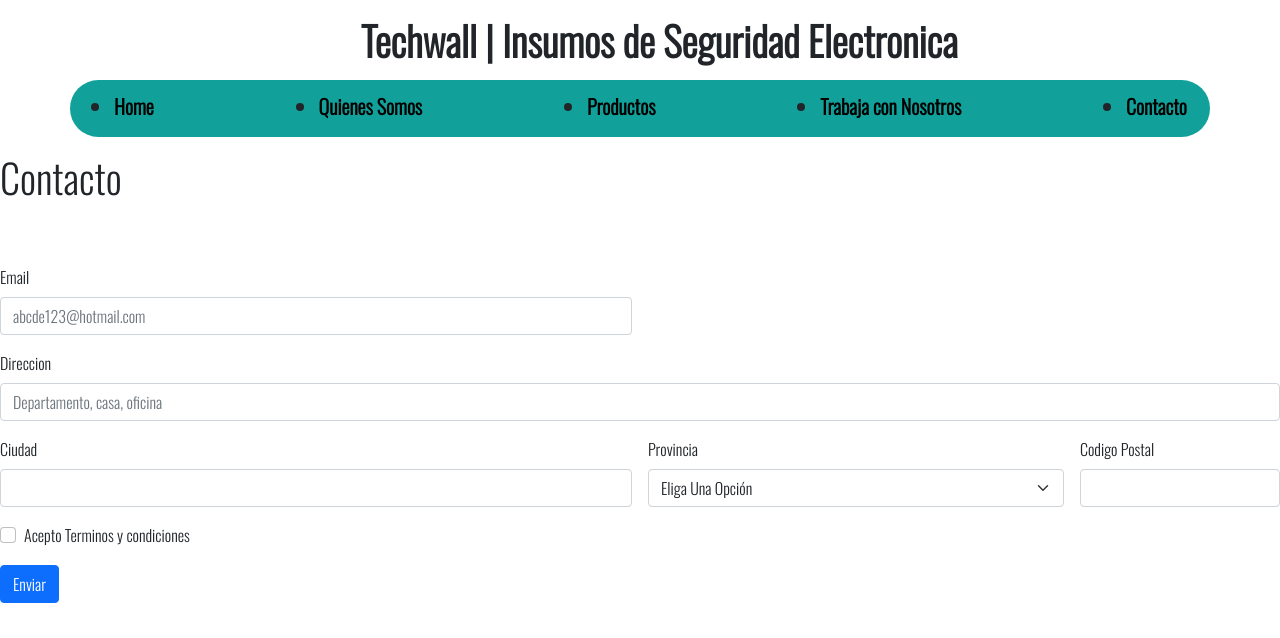
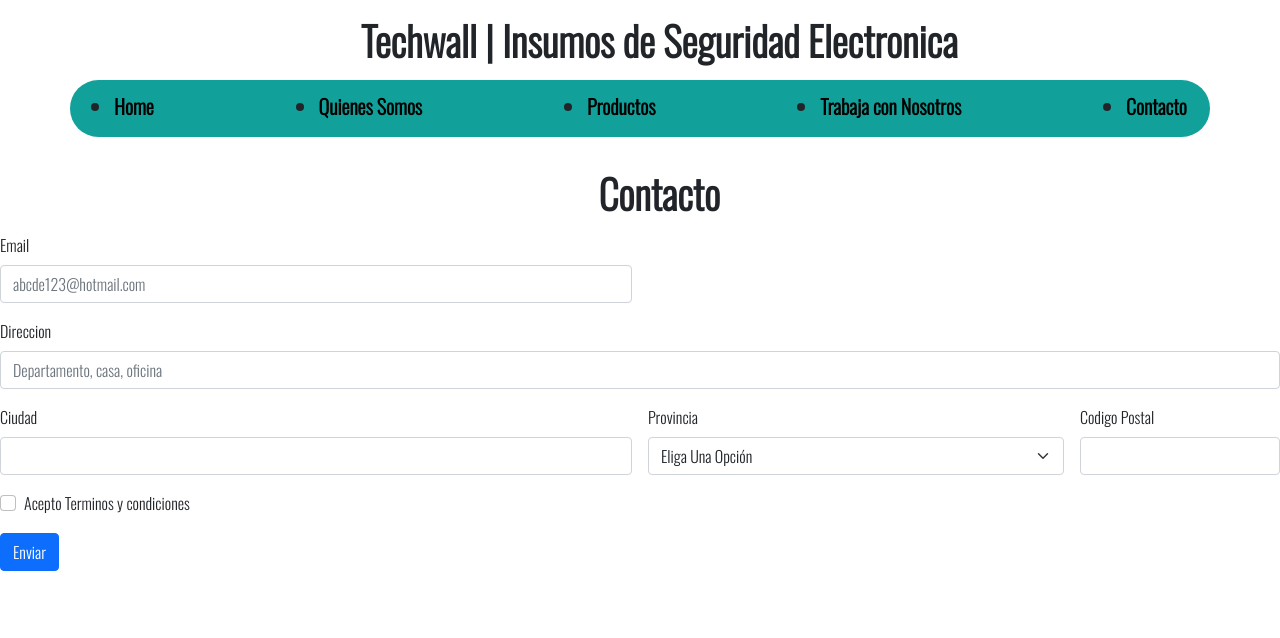
Before and after one commit to CristianCasi/Boostrap, a website: page Pages/contacto.html in a window 1280 px wide. Shown: the top 638 px of the page. Drawn offline with nearby package versions, Linux system fonts and the light colour scheme; files that its build step writes are made by us from their sources.

Commit message:
subiendo trabajo final

```diff
--- a/scss/paginas/_contacto.scss
+++ b/scss/paginas/_contacto.scss
@@ -1,3 +1,7 @@
 .tituloContacto {
-    margin-bottom: 5%;
+  margin-bottom: 2vh;
+  margin-top: 2vh;
+  margin-left: 3%;
+  font-weight: bold;
+  text-align: center;
   }
```
Also changed, not shown: scss/paginas/_quienessomos.scss (added), scss/paginas/quienessomos.scss (deleted).
